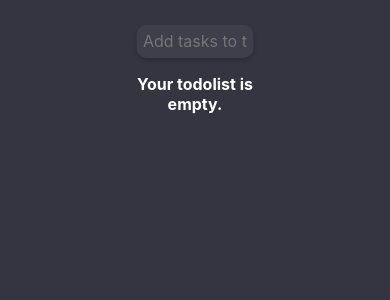
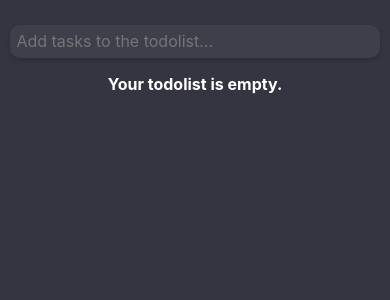
Before and after one commit to Spoorloos/SvelteTodolist, a Svelte app: page / in a window 390 px wide. Shown: the top 300 px of the page. Built offline with nearby package versions, Linux system fonts and the light colour scheme.

Commit message:
Mobile support

```diff
--- a/src/App.svelte
+++ b/src/App.svelte
@@ -10,6 +10,7 @@
 
 <style>
 	main {
+		box-sizing: border-box;
 		position: absolute;
 		transform: translate(-50%, 0);
 		left: 50%;
@@ -17,4 +18,17 @@
 		text-align: center;
 		color: white;
 	}
+
+	@media screen and (max-width: 1200px) {
+		main {
+			width: 50vw;
+		}
+	}
+
+	@media screen and (max-width: 680px) {
+		main {
+			width: 100vw;
+			padding: 0 10px 0px 10px;
+		}
+	}
 </style>
```
